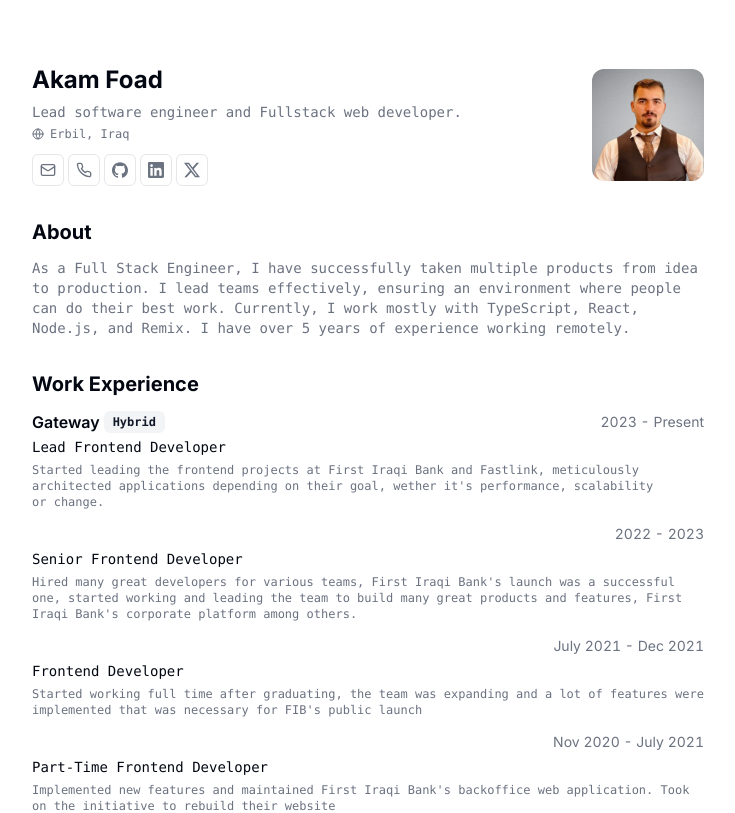
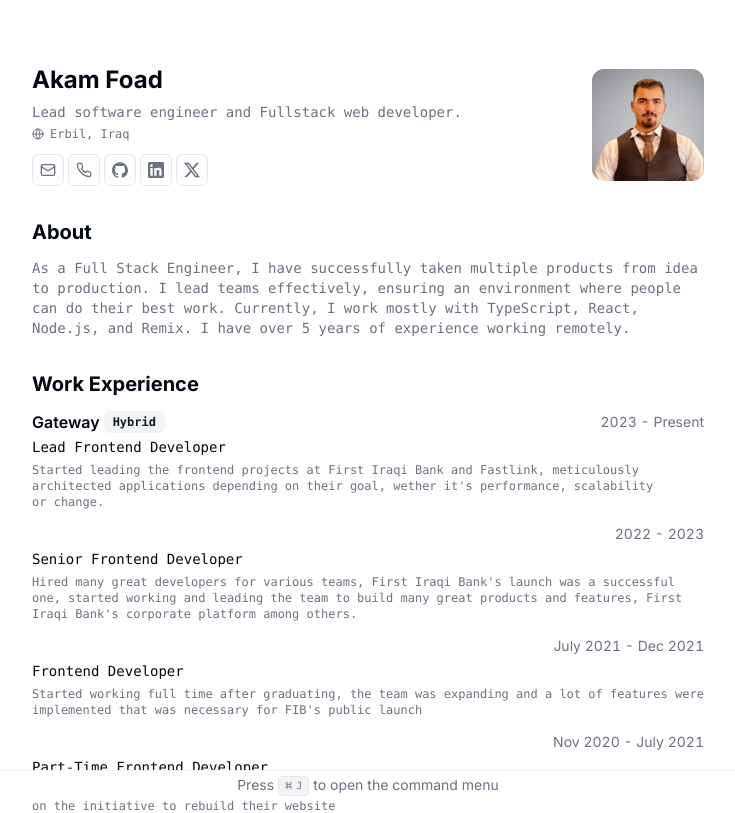
Before and after one commit to akamfoad/resume, a Next.js app: page / in a window 1280 px wide. Shown: the top 813 px of the page, without its empty margins (272-1007 px from the left). Built offline with nearby package versions, Linux system fonts and the light colour scheme.

Commit message:
add: command menu

```diff
--- a/src/components/command-menu.tsx
+++ b/src/components/command-menu.tsx
@@ -35,7 +35,7 @@ export const CommandMenu = ({ links }: Props) => {
 
   return (
     <>
-      <p className="collapse fixed bottom-0 left-0 right-0 hidden border-t border-t-muted bg-white p-1 text-center text-sm text-muted-foreground xl:block print:hidden">
+      <p className="fixed bottom-0 left-0 right-0 hidden border-t border-t-muted bg-white p-1 text-center text-sm text-muted-foreground xl:block print:hidden">
         Press{" "}
         <kbd className="pointer-events-none inline-flex h-5 select-none items-center gap-1 rounded border bg-muted px-1.5 font-mono text-[10px] font-medium text-muted-foreground opacity-100">
           <span className="text-xs">⌘</span>J
@@ -46,7 +46,7 @@ export const CommandMenu = ({ links }: Props) => {
         onClick={() => setOpen((open) => !open)}
         variant="outline"
         size="icon"
-        className="collapse fixed bottom-4 right-4 flex rounded-full shadow-2xl xl:hidden print:hidden"
+        className="fixed bottom-4 right-4 flex rounded-full shadow-2xl xl:hidden print:hidden"
       >
         <CommandIcon className="my-6 size-6" />
       </Button>
```
